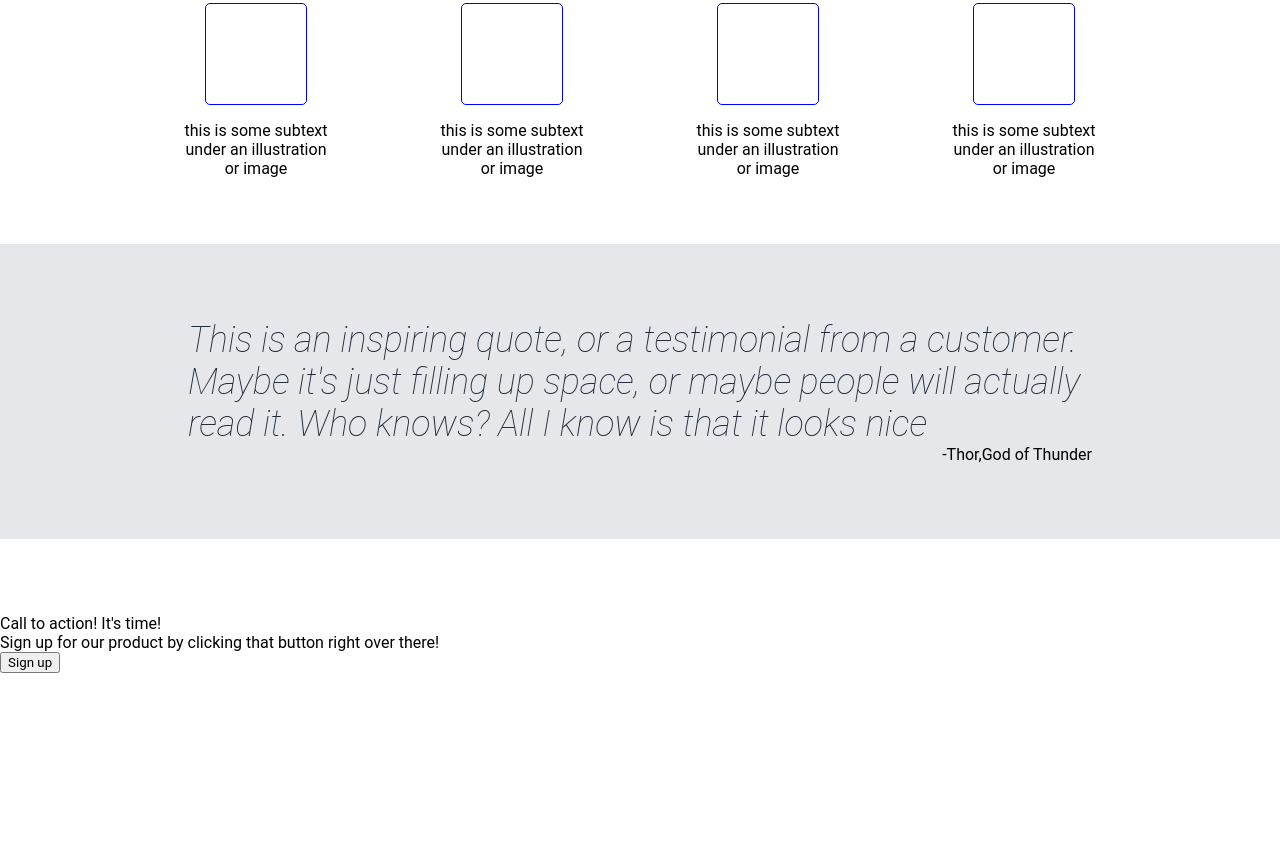
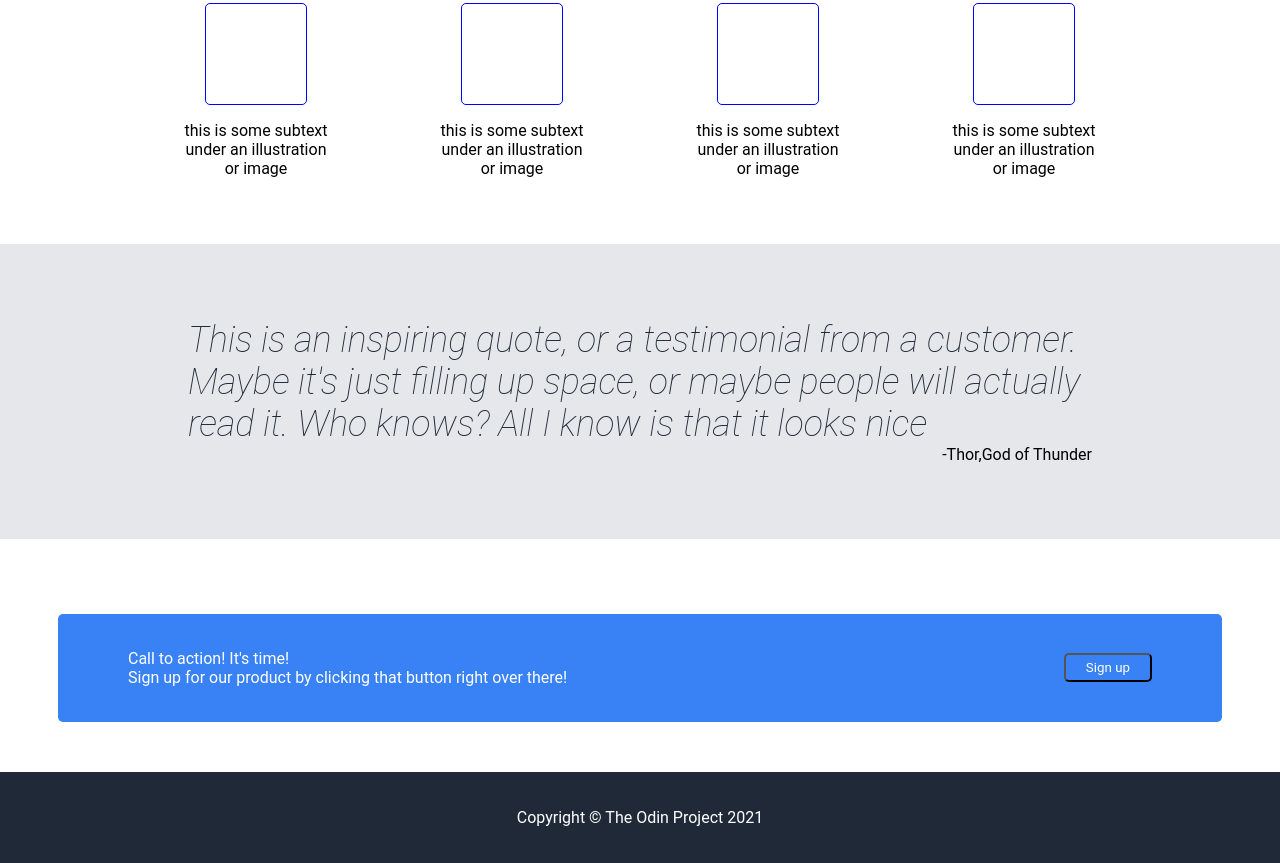
Before and after one commit to RounMamalo/GitHub-Code, a plain HTML site: page Code Start/main.html in a window 1280 px wide. Shown: the part 638-1501 px from the top of the page. Before the commit the page ends 1311 px from the top, so only its background shows below. Drawn offline with Linux system fonts and the light colour scheme.

Commit message:
Odin Website Project Final

```diff
--- a/Code Start/main.html
+++ b/Code Start/main.html
@@ -78,7 +78,7 @@
             </div>
 
             <div class="call-to-action">
-                <div class="texts">
+                <div class="cta-texts">
                     <div class="main-text">
                         Call to action! It's time!
                     </div>
@@ -86,8 +86,15 @@
                         Sign up for our product by clicking that button right over there!
                     </div>
                 </div>
+                <div class="Signup-button">
+                    <button>Sign up</button>
+                </div>
+            </div>
+        </section>
 
-                <button>Sign up</button>
+        <section class="footer">
+            <div class="f-text">
+                <p>Copyright © The Odin Project 2021</p>
             </div>
         </section>
     </div>
--- a/Code Start/styles.css
+++ b/Code Start/styles.css
@@ -36,6 +36,7 @@ body{
 }
 .texts{
     display: flex;
+    gap: 5px;
     flex-direction: column;
     flex: 1;
 }
@@ -53,6 +54,8 @@ body{
     padding: 5px;
     border: 0;
     border-radius: 5px;
+    background-color: #3882F6;
+    color: white;
 }
 .img-side{
     flex: 1;
@@ -113,3 +116,38 @@ body{
     display: block;
     text-align: end;
 }
+
+.call-to-action{
+    background-color: #3882F6;
+    color: white;
+    border-radius: 5px;
+    width: 80%;
+    margin: 0 auto 50px auto;
+    display: flex;
+    padding: 35px 70px;
+    align-items: center;
+}
+.cta-texts{
+    flex: 2;
+}
+.call-to-action button{
+    color: white;
+    flex: 1;
+    background-color: inherit;
+}
+.Signup-button{
+    display: flex;
+    align-items: center;
+}
+.Signup-button button{
+    border-radius: 5px;
+    padding: 5px 20px;
+}
+.footer{
+    display: flex;
+    justify-content: center;
+    align-items: center;
+    background-color: #1F2937;
+    color: white;
+    padding: 20px;
+}
```
